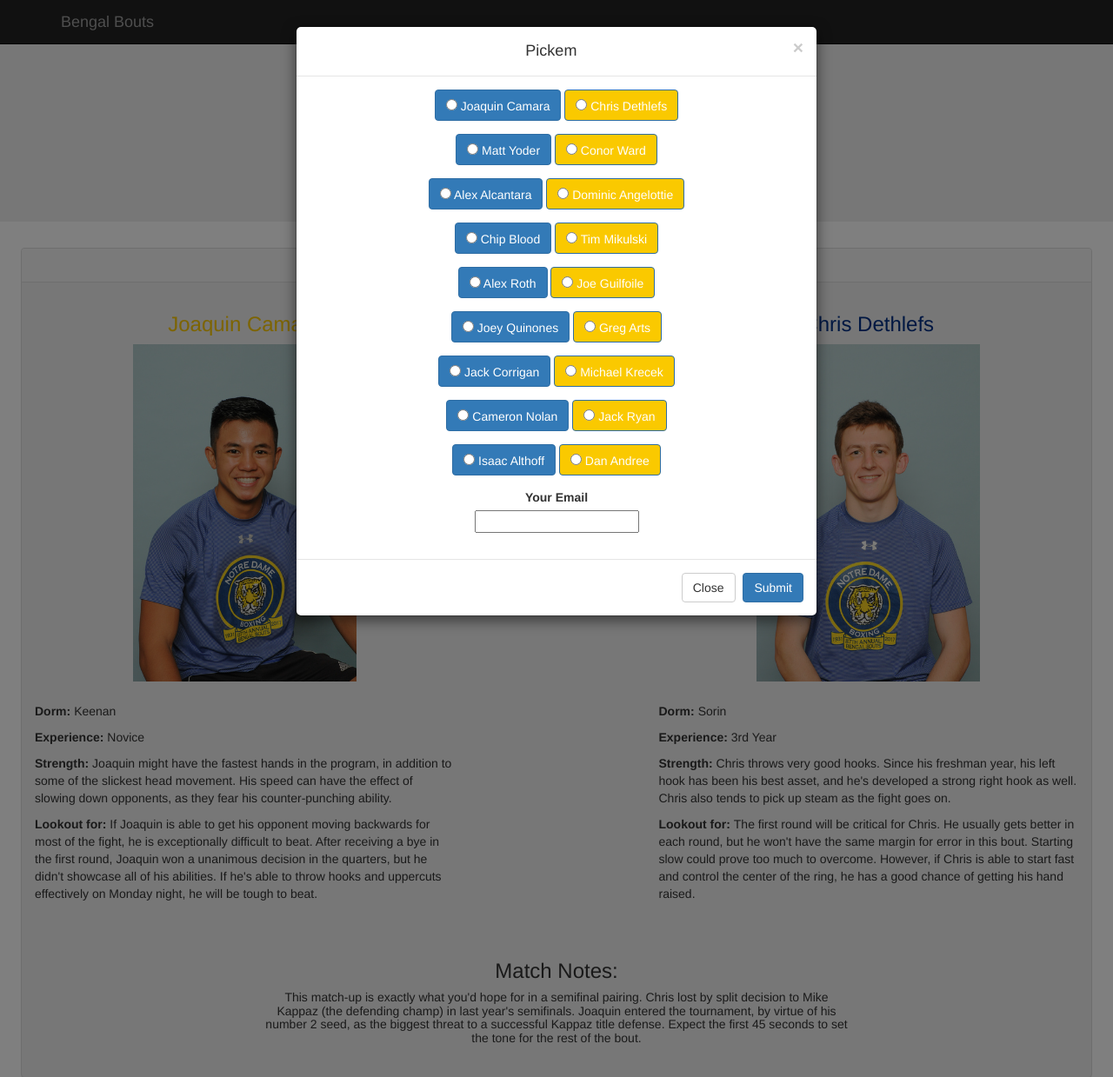
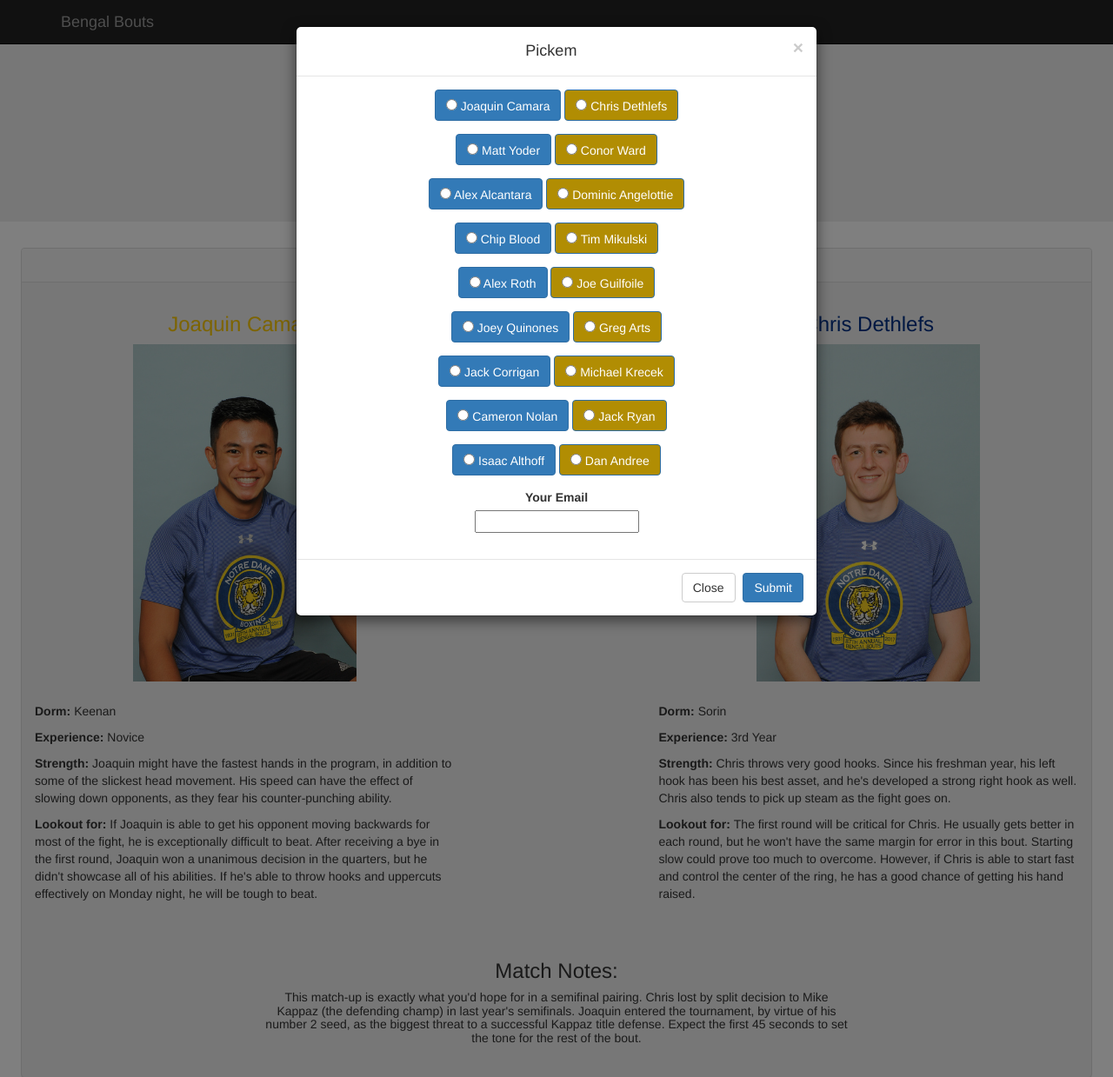
Before and after one commit to considine/bengalbouts-matchups, a PHP site: page / in a window 1280 px wide, after a click on "Pick your Winners". Shown: the top 1239 px of the page at 87% size. Run offline with PHP 8.4, Linux system fonts and the light colour scheme.

Commit message:
Processed

```diff
--- a/css/jumbotron.css
+++ b/css/jumbotron.css
@@ -54,7 +54,7 @@ img.boxer-photo {
 	color: #fac900;
 }
 .gold {
-	background-color: #fac900;
+	background-color: #b18d03;
 }
 
 .blue {
```
